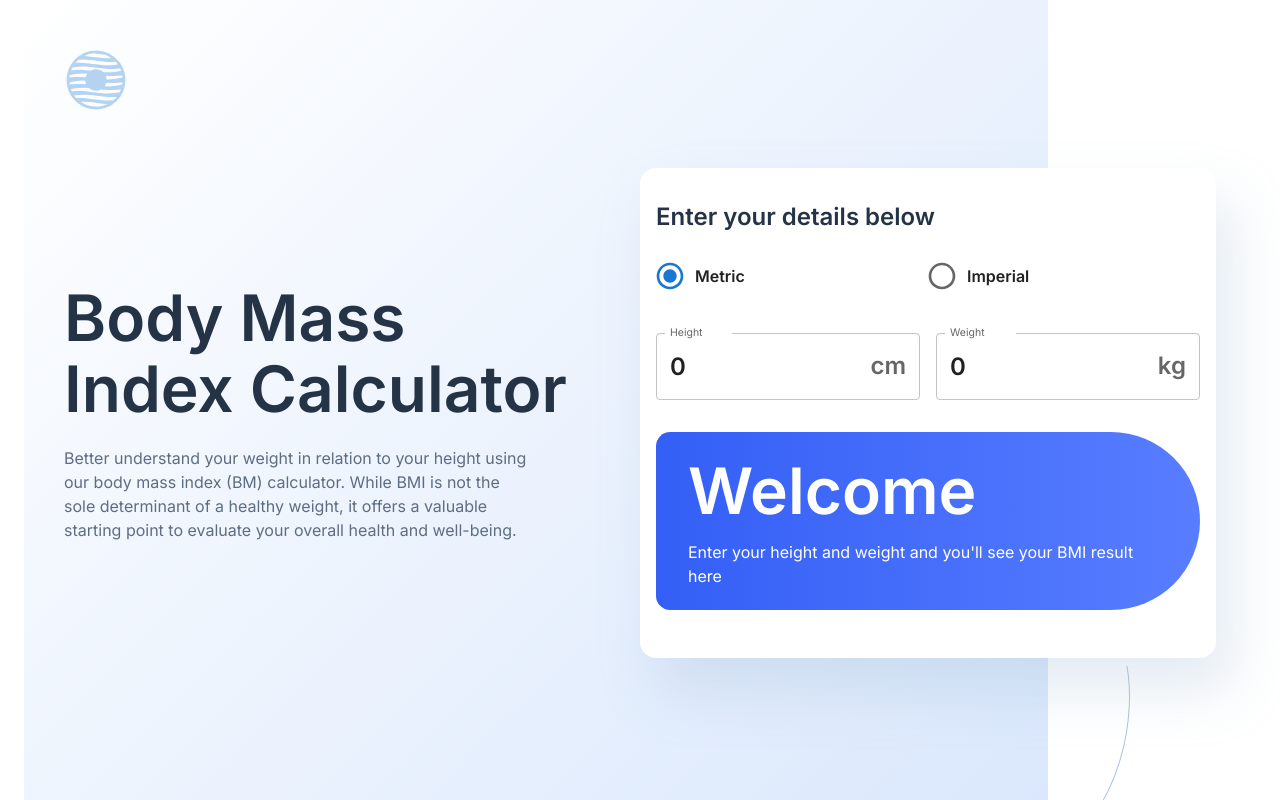
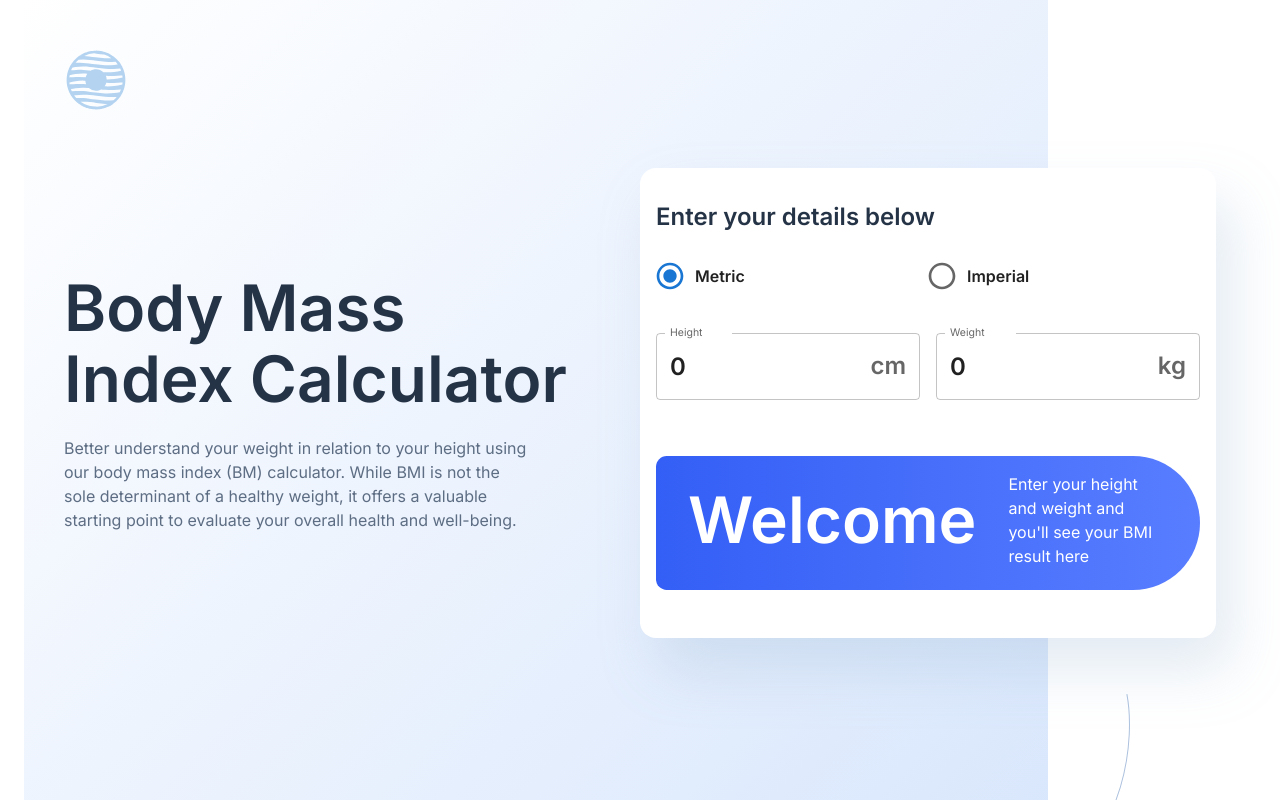
Before and after one commit to queseri/bmi-calculator, a React (Vite) app: page / in a window 1280 px wide. Shown: the top 800 px of the page. Built offline with nearby package versions, Linux system fonts and the light colour scheme.

Commit message:
display results styles -desktop

```diff
--- a/src/App.tsx
+++ b/src/App.tsx
@@ -182,7 +182,20 @@ function App() {
                 paddingX={"2rem"}
                 paddingY={"1rem"}
                 marginBottom={"2rem"}
-                marginTop={"2rem"}
+                marginTop={{ xs: "2rem", lg: "3.5rem" }}
+                display={{
+                  sm: "flex",
+                }}
+                justifyContent={{
+                  sm: "center",
+                }}
+                alignItems={{
+                  sm: "center",
+                }}
+                gap={{
+                  sm: "4rem",
+                  lg: "2rem",
+                }}
                 sx={{
                   background:
                     "linear-gradient(90deg, #345FF6 0%, #587DFF 100%)",
@@ -254,7 +267,7 @@ function App() {
           container
           justifyContent={"center"}
           alignItems={"center"}
-          paddingY={"8rem"}
+          paddingY={"10rem"}
           position={"relative"}
           sx={leftPattern}
         >
--- a/src/styles/Styles.tsx
+++ b/src/styles/Styles.tsx
@@ -20,7 +20,7 @@ export const bgLayout = {
     height: {
       xs: "110vh",
       sm: "100vh",
-      lg: "125vh",
+      lg: "120vh",
     },
 
     zIndex: 1,
@@ -34,7 +34,7 @@ export const leftPattern = {
   "&::before": {
     position: "absolute",
     content: '""',
-    top: 0,
+    top: "3rem",
     right: "4.5rem",
     width: {
       lg: "100px",
```
